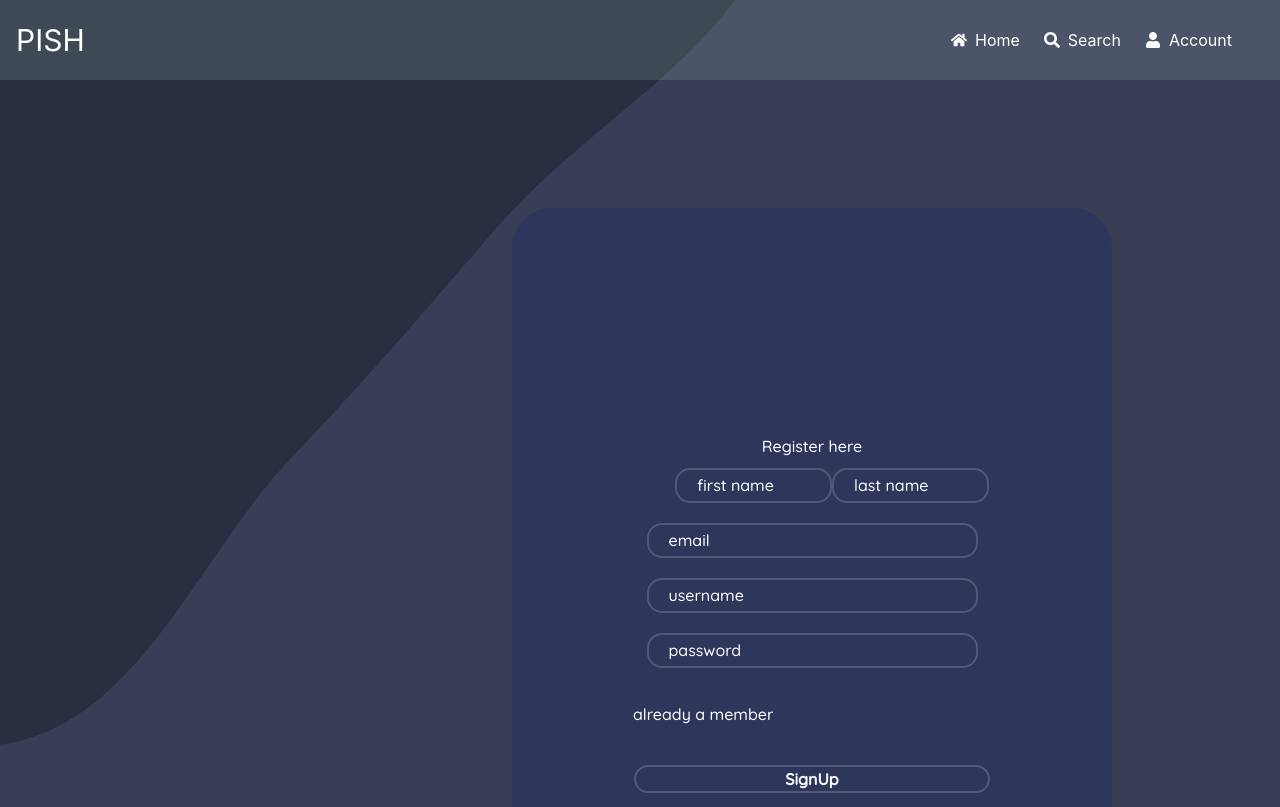
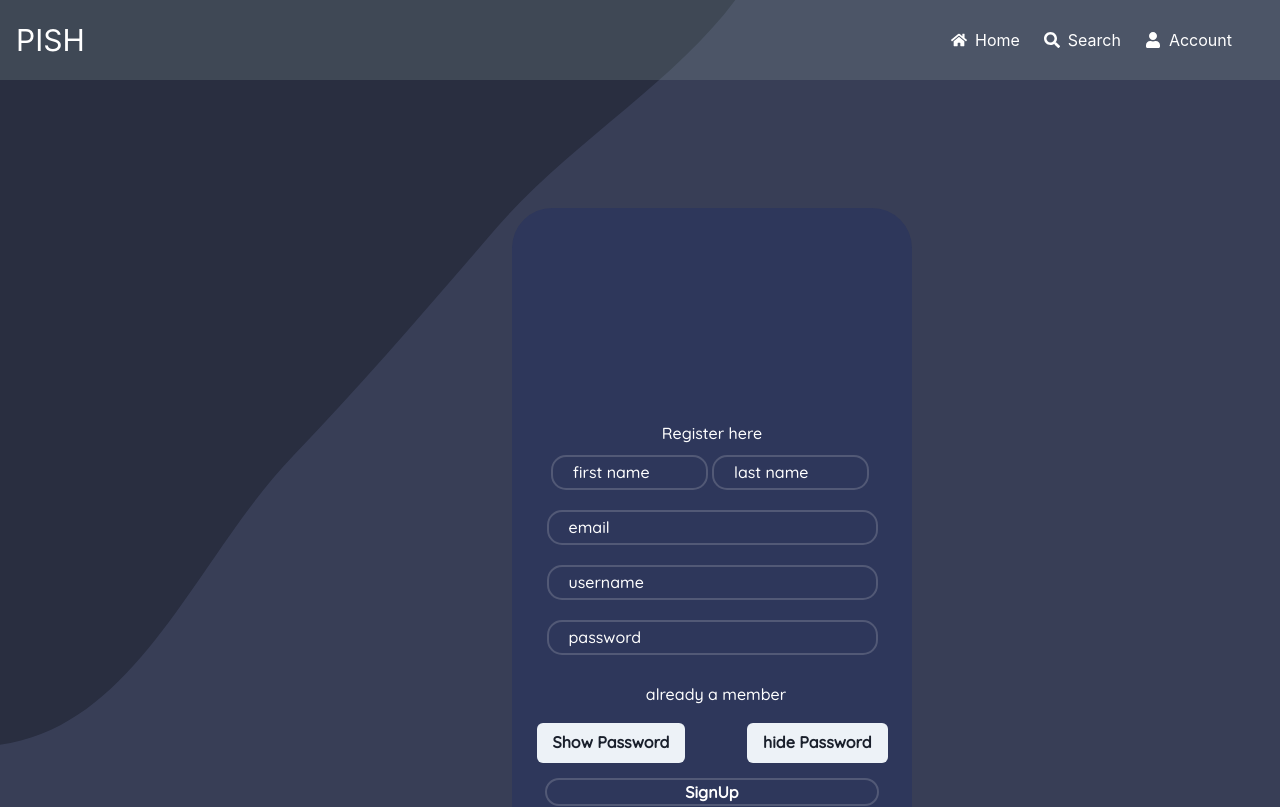
Before and after one commit to siddarththiru/pish, a React (Create React App) app in the folder client/: page /register in a window 1280 px wide. Shown: the top 807 px of the page. Built offline with nearby package versions, Linux system fonts and the light colour scheme; no server answers.

Commit message:
show and hide password button and fixing the css of register page

```diff
--- a/client/src/components/Login.css
+++ b/client/src/components/Login.css
@@ -12,14 +12,13 @@
   position: fixed;
   margin-top: 10%;
   margin-left: 40%;
-  width: 450px;
   color: white;
   border-radius: 25px;
   border-color: black;
   justify-content: center;
   background: rgba(5, 18, 84, 0.3);
   padding-top: 10px;
-  height: 400px;
+
 
 }
 
--- a/client/src/components/Login.js
+++ b/client/src/components/Login.js
@@ -6,6 +6,8 @@
 import React,{useState} from "react";
 import axios from "axios";
 import {useNavigate,link} from "react-router-dom";
+import { Button, ButtonGroup } from '@chakra-ui/react';
+import { Flex, Spacer } from '@chakra-ui/react';
 import "./Login.css";
 
 axios.defaults.baseURl='http://localhost:8000';
@@ -20,6 +22,10 @@
     axios.get('/')
 
   }
+  const navigate=useNavigate();
+  const [Pass,setPass]=useState('password');
+  const showPass=()=> setPass('text');
+  const hidePass=()=> setPass('Password');
     return(
         <>
         <Navbar/>
@@ -27,19 +33,26 @@
           <form onSubmit={LoginUser}>
             <div className="heading">
                 <h1>Login</h1>
-                <button><ImExit className="icon"/></button>
+                <button onClick={navigate('/')}><ImExit className="icon"/></button>
             </div>
             <div className="input-box">
               <input type='text' placeholder='Username' required value={data.username} onChange={(e)=>setData({...data,username: e.target.value})}/>
               <FaRegUserCircle className="icon"/>
             </div>
             <div className="input-box">
-              <input type='password' placeholder='password' required value={data.password} onChange={(e)=>setData({...data,password: e.target.value})}/>
+              <input type={Pass} placeholder='password' required value={data.password} onChange={(e)=>setData({...data,password: e.target.value})}/>
               <TbPasswordUser className="icon"/>
             </div>
+            <Flex>
+              <Button onClick={showPass}>Show Password</Button>
+              <Spacer />
+              <Button onClick={hidePass}>hide Password</Button>
+
+            </Flex>
             <div className="loginButton">
               <button type="submit" >login</button>
             </div>
+
             <div className="newMember">
               <NavItem to="/register"  text="new member Register Here" />
             </div>
--- a/client/src/components/Register.css
+++ b/client/src/components/Register.css
@@ -8,10 +8,9 @@
   display: flex;
   justify-content: center;
   align-items: center;
-  width: 600px;
+  width: 400px;
   border-color: black;
   border-radius: 40px;
-  height: 500px;
 
 }
 .userInputName{
@@ -19,7 +18,6 @@
   display: flex;
   justify-content: space-evenly;
   padding: 10px;
-  padding-left: 50px;
 }
 .userInputName input{
   width: 157px;
--- a/client/src/components/Register.js
+++ b/client/src/components/Register.js
@@ -5,9 +5,11 @@
 import {useNavigate,link} from "react-router-dom";
 import NavItem from "./NavItem";
 import {toast} from "react-hot-toast";
+import { Button, ButtonGroup } from '@chakra-ui/react';
+import { Flex, Spacer } from '@chakra-ui/react';
 
 const Register=()=>{
-  const navigate=useNavigate
+  const navigate=useNavigate()
   const [data,setData]=useState({
     fname:'',
     lname:'',
@@ -27,12 +29,15 @@
       }
       else{
         toast.success('Registeration Successful')
-
+        navigate('/')
       }
     }catch(error){
       console.log(error)
     }
   }
+  const [Pass,setPass]=useState('password');
+  const showPass=()=> setPass('text');
+  const hidePass=()=> setPass('Password');
   return (
     <>
     <Navbar/>
@@ -53,13 +58,17 @@
           <br />
         </div>
         <div className="userInput">
-          <input type="text" placeholder="password" value={data.password} onChange={(e)=>setData({...data,password: e.target.value})}/>
+          <input type={Pass} placeholder="password" value={data.password} onChange={(e)=>setData({...data,password: e.target.value})}/>
           <br />
         </div>
-        <div className="Member">
+        <div className="Member" style={{display:'flex',justifyContent:'center'}}>
               <NavItem to="/login"  text="already a member" />
-            </div>
-
+        </div>
+        <Flex>
+          <Button onClick={showPass}>Show Password</Button>
+          <Spacer/>
+          <Button onClick={hidePass}>hide Password</Button>
+        </Flex>
 
         <div className="loginButton">
           <button type="submit">SignUp</button>
```
